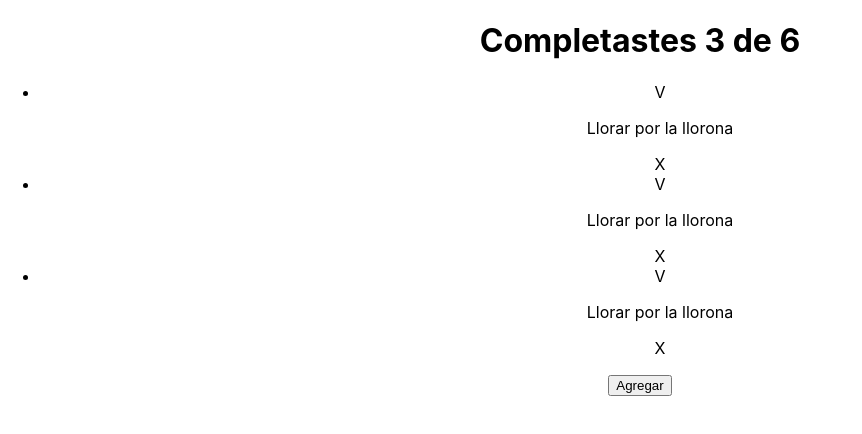
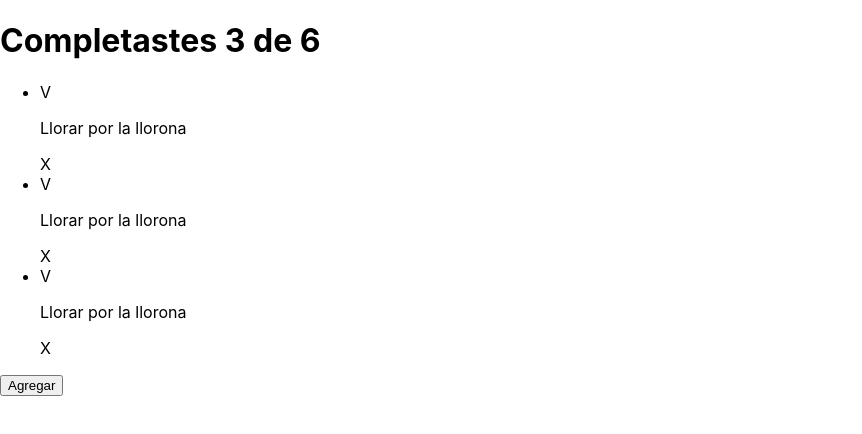
Before and after one commit to leugin/curso-react-intro-main, a React (Create React App) app: page / in a window 1280 px wide. Shown: the top 434 px of the page, without its empty margins (0-862 px from the left). Built offline with nearby package versions, Linux system fonts and the light colour scheme.

Commit message:
feat: using react fragment

```diff
--- a/src/App.js
+++ b/src/App.js
@@ -5,11 +5,12 @@ import { TodoList } from './TodoList'
 import { CreateTodoButton } from './CreateTodoButton'
 import { TodoCounter } from './TodoCounter';
 import { TodoItem } from './TodoItem';
+import React from 'react'
 const total = 6
 const progress = 3
 function App() {
   return (
-    <div className="App">
+    <React.Fragment className="App">
       <TodoCounter total={total} completed={progress}/>
       <TodoSearch/>
       <TodoList>
@@ -19,7 +20,7 @@ function App() {
       </TodoList>
       <CreateTodoButton/>
 
-    </div>
+    </React.Fragment>
   );
 }
 
```
